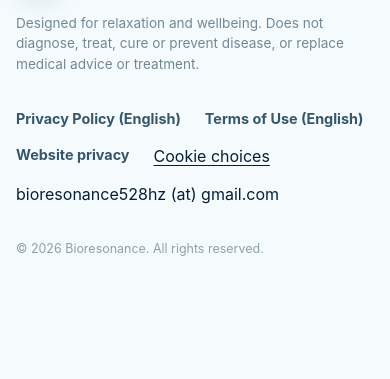
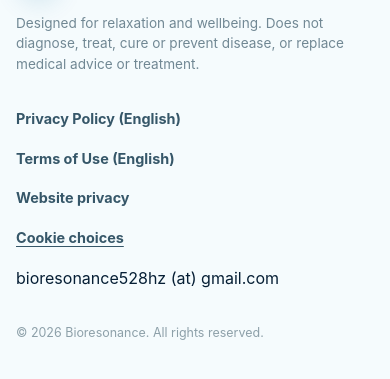
Before and after one commit to altobioreso/bioresonance-legal, a plain HTML site: page index.html in a window 390 px wide. Shown: the part 6922-7301 px from the top of the page. Before the commit the page ends 7234 px from the top, so only its background shows below. Drawn offline with Linux system fonts and the light colour scheme.

Commit message:
Keep footer text readable as legal links wrap
Give the footer bounded columns so the legal navigation cannot squeeze its notice. Organize links in two columns on desktop and stack on mobile. Checked all six languages at desktop and mobile widths with no overflow or overlap; 347 static checks pass.

```diff
--- a/styles.css
+++ b/styles.css
@@ -534,18 +534,21 @@
 
 .site-footer {
   display: grid;
-  grid-template-columns: 1fr auto;
+  grid-template-columns: minmax(0, 1fr) minmax(0, 1.35fr);
+  align-items: start;
   gap: 34px 60px;
   padding-block: 54px;
   border-top: 1px solid #cee7ee;
 }
 .footer-brand { margin-bottom: 16px; }
-.site-footer > div > p { margin: 0; color: #718894; font-size: .85rem; }
-.site-footer nav { display: flex; flex-wrap: wrap; align-content: start; gap: 14px 24px; }
-.site-footer nav a { color: #365769; font-size: .9rem; font-weight: 700; }
+.site-footer > div > p { max-width: 42ch; margin: 0; color: #718894; font-size: .85rem; }
+.site-footer nav { display: grid; grid-template-columns: repeat(2, minmax(0, 1fr)); align-items: start; gap: 18px 24px; }
+.site-footer nav :is(a, button) { color: #365769; font-size: .9rem; font-weight: 700; text-align: left; }
+.site-footer nav > span { grid-column: 1 / -1; }
 .copyright { grid-column: 1 / -1; margin: 0; color: #8da0a9; font-size: .78rem; }
 
 @media (max-width: 900px) {
+  .site-footer { grid-template-columns: minmax(0, 1fr); }
   .site-nav { display: none; }
   .hero-section { min-height: auto; grid-template-columns: 1fr .72fr; gap: 34px; padding-top: 48px; }
   .hero-copy h1 { font-size: clamp(3.2rem, 8vw, 5.2rem); }
@@ -605,6 +608,7 @@
   .privacy-icon { width: 90px; height: 90px; border-radius: 28px; font-size: 3.2rem; }
   .final-cta { padding-block: 90px; }
   .site-footer { grid-template-columns: 1fr; }
+  .site-footer nav { grid-template-columns: minmax(0, 1fr); }
   .copyright { grid-column: auto; }
 }
 
```
Also changed, not shown: de.html (+1 -1 lines), es.html (+1 -1 lines), fr.html (+1 -1 lines), index.html (+1 -1 lines), it.html (+1 -1 lines), pt.html (+1 -1 lines).
